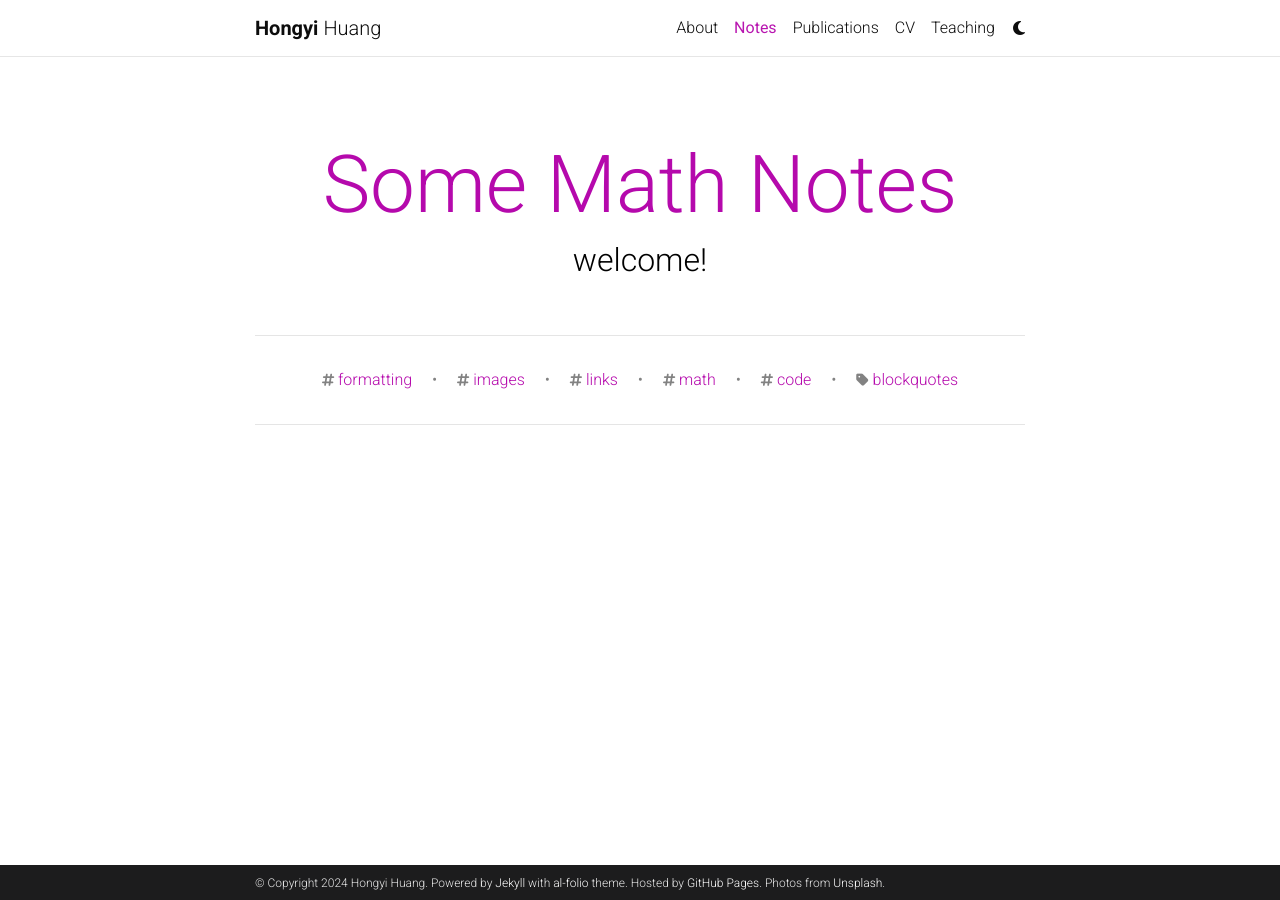
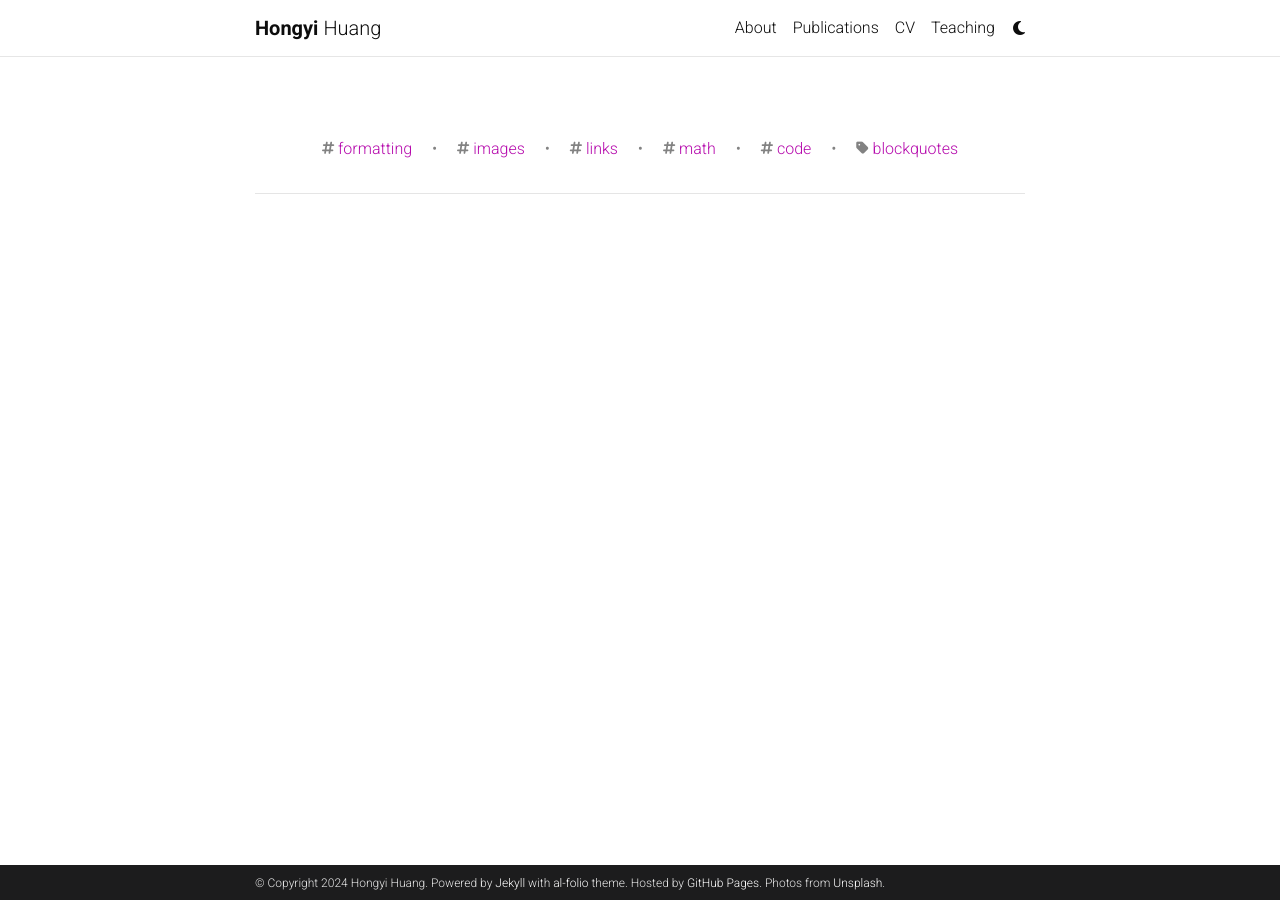
Before and after one commit to hongyi98/hongyi98.github.io, a Jekyll site: the page built from blog/index.html, in a window 1280 px wide. Built offline with Jekyll 4.4.1, drawn with Linux system fonts in a browser that asks for light colours; comment, search, counter and statistics services are not loaded; a style sheet for code colours, icons or effects is not loaded.

Commit message:
Update _config.yml

```diff
--- a/_config.yml
+++ b/_config.yml
@@ -122,9 +122,9 @@
 # Blog
 # -----------------------------------------------------------------------------
 
-blog_name: Some Math Notes # blog_name will be displayed in your blog page
-blog_nav_title: Notes # your blog must have a title for it to be displayed in the nav bar
-blog_description: welcome!
+blog_name:  # blog_name will be displayed in your blog page
+blog_nav_title: # your blog must have a title for it to be displayed in the nav bar
+blog_description:
 permalink: /blog/:year/:title/
 
 # Pagination
```
